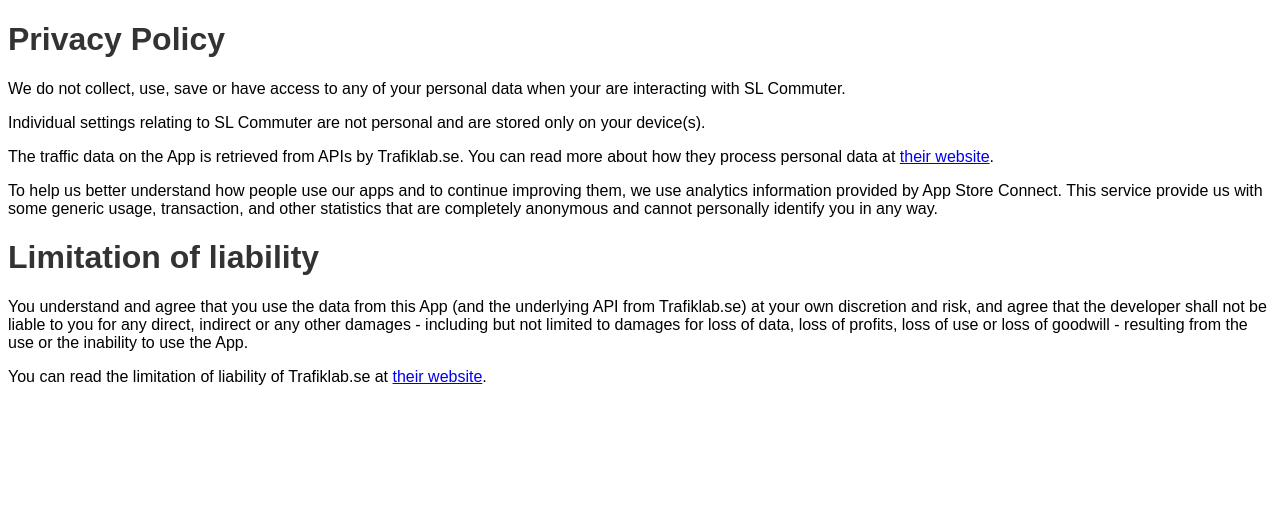
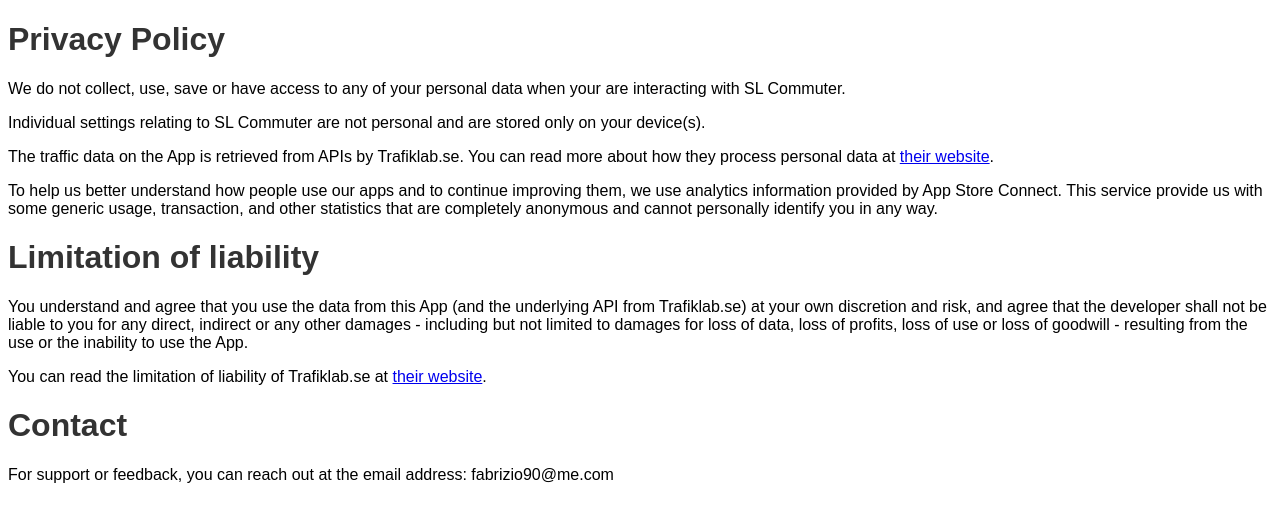
Before and after one commit to fabriziodemaria/sl-commuter-privacy-policy, a plain HTML site: page index.html in a window 1280 px wide. Drawn offline with Linux system fonts and the light colour scheme.

Commit message:
Update index.html

```diff
--- a/index.html
+++ b/index.html
@@ -18,5 +18,7 @@
     <h1>Limitation of liability</h1>
     <p>You understand and agree that you use the data from this App (and the underlying API from Trafiklab.se) at your own discretion and risk, and agree that the developer shall not be liable to you for any direct, indirect or any other damages - including but not limited to damages for loss of data, loss of profits, loss of use or loss of goodwill - resulting from the use or the inability to use the App.</p>
     <p>You can read the limitation of liability of Trafiklab.se at <a href="https://www.trafiklab.se/api/trafiklab-apis/sl/licence/">their website</a>.</p>
+    <h1>Contact</h1>
+    <p>For support or feedback, you can reach out at the email address: fabrizio90@me.com</p>
 </body>
 </html>
```
